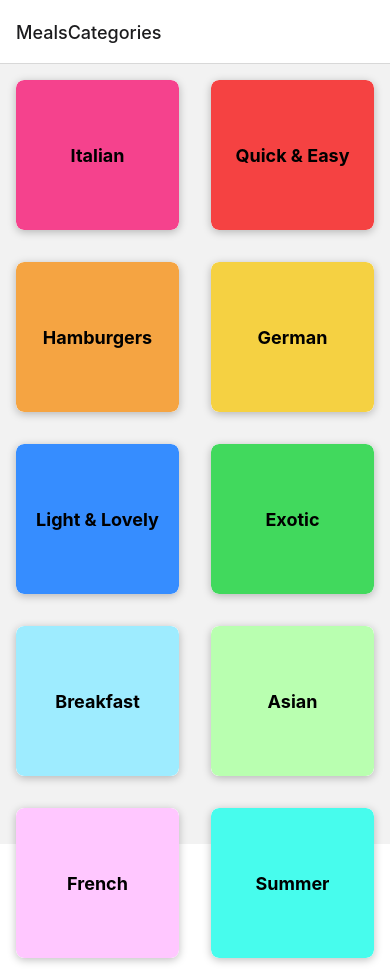
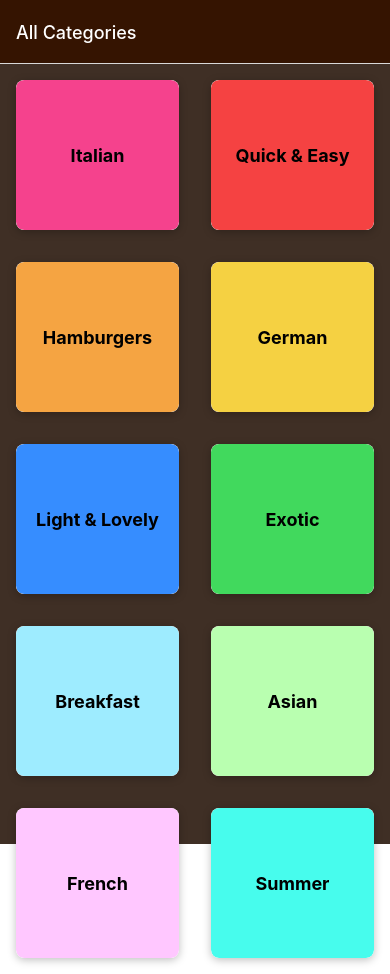
Before and after one commit to VictorIvanov87/RN-Meals, a React Native app: screen / in a window 390 px wide. Built offline with nearby package versions, Linux system fonts and the light colour scheme.

Commit message:
Add more generic styles

```diff
--- a/App.js
+++ b/App.js
@@ -11,8 +11,20 @@
     <>
       <StatusBar style="auto" />
       <NavigationContainer>
-        <Stack.Navigator>
-          <Stack.Screen name="MealsCategories" component={CategoriesScreen} />
+        <Stack.Navigator
+          screenOptions={{
+            headerStyle: { backgroundColor: "#351401" },
+            headerTintColor: "white",
+            contentStyle: { backgroundColor: "#3f2f25" }
+          }}
+        >
+          <Stack.Screen
+            name="MealsCategories"
+            component={CategoriesScreen}
+            options={{
+              title: "All Categories"
+            }}
+          />
           <Stack.Screen name="MealsOverview" component={MealsOverview} />
         </Stack.Navigator>
       </NavigationContainer>
```
